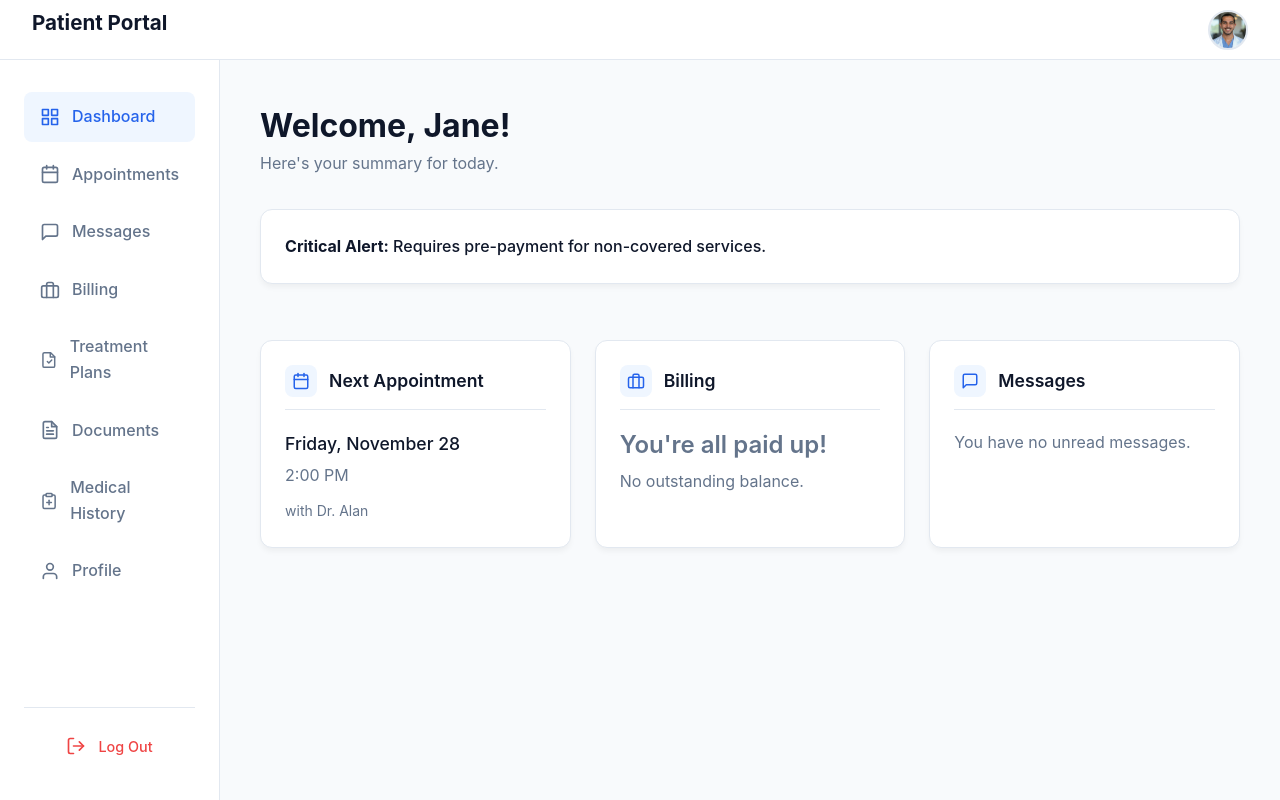
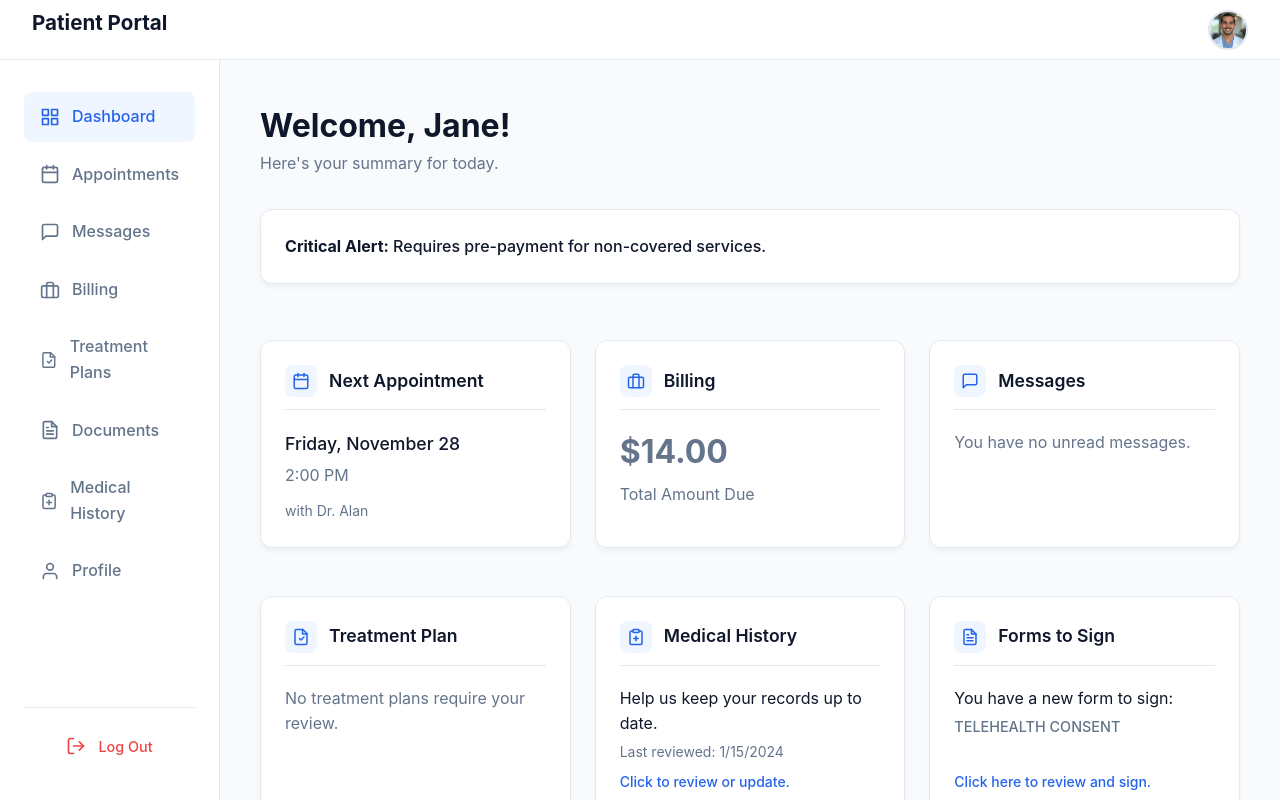
Before and after one commit to joe14all/patientportal, a React (Vite) app: page /login in a window 1280 px wide. Both pictures are taken after a click on the button "Log In". Built offline with nearby package versions, Linux system fonts and the light colour scheme.

Commit message:
feat(dashboard): add treatment plan, medical history, and consent widgets with updated styles

```diff
--- a/src/components/common/Modal.module.css
+++ b/src/components/common/Modal.module.css
@@ -88,38 +88,6 @@
   }
 }
 
-/* ... (all existing .overlay, .modalCard, .modalHeader, etc. styles) ... */
-
-.modalBody p {
-  font-size: 1rem;
-  color: var(--text-secondary);
-  margin: 0;
-}
-.modalBody p + p {
-  margin-top: 1rem;
-}
-
-.modalFooter {
-  display: flex;
-  flex-direction: column-reverse; /* Mobile-first: stack buttons */
-  gap: 0.75rem;
-  padding: 1rem 1.5rem;
-  border-top: 1px solid var(--border-color);
-  background-color: var(--bg-surface-hover);
-}
-
-/* ... (existing .modalFooter button styles) ... */
-
-/* --- 1. NEW STYLE --- */
-.modalErrorText {
-  color: var(--error-500);
-  font-weight: 500;
-  font-size: 0.875rem;
-  text-align: center;
-  margin-top: 1.5rem; /* Space it from the children */
-  margin-bottom: 0; /* Remove default p margin */
-}
-
-.modalFooter button {
-  width: auto; /* Auto-width on desktop */
-}
+/* The .modalErrorText style was here, but it's no longer used
+  by the Modal.jsx component, so it has been removed.
+*/
--- a/src/components/profile/ProfileSyncing.module.css
+++ b/src/components/profile/ProfileSyncing.module.css
@@ -32,7 +32,14 @@
 }
 
 .syncButton:hover {
-  background-color: var(--primary-light);
+  background-color: var(--bg-surface-hover);
+  color: var(--primary-50);
+}
+
+/* --- ADD THIS TO OVERRIDE THE BLUE FOCUS RING --- */
+.syncButton:focus,
+.syncButton:focus-visible {
+  outline: 4px auto var(--text-secondary); /* Use a neutral gray for the outline */
 }
 
 .syncButton .icon {
--- a/src/index.css
+++ b/src/index.css
@@ -162,7 +162,7 @@ button {
   background-color: var(--primary);
   color: var(--text-inverted);
 }
-button:hover {
+button:hover:not(:disabled) { /* --- MODIFIED --- */
   background-color: var(--primary-hover);
 }
 button:focus,
@@ -171,14 +171,21 @@ button:focus-visible {
   outline-offset: 2px;
 }
 
+/* --- ADDED THIS RULE --- */
+button:disabled,
+button[disabled] {
+  opacity: 0.5;
+  cursor: not-allowed;
+}
+
 /* Secondary/Ghost Button Style */
 button.secondary {
   background-color: var(--bg-surface);
   color: var(--primary);
   border-color: var(--primary);
 }
-button.secondary:hover {
-  background-color: var(--primary-light);
+button.secondary:hover:not(:disabled) {
+  background-color: var(--bg-surface-hover); /* CHANGED from --primary-light */
 }
 
 /* 5. GLOBAL FORM & INPUT STYLES */
--- a/src/pages/Dashboard.jsx
+++ b/src/pages/Dashboard.jsx
@@ -10,14 +10,21 @@ import {
 import {
   IconAppointments,
   IconBilling,
-  IconMessages
+  IconMessages,
+  IconTreatmentPlan, // --- ADDED ---
+  IconMedicalHistory, // --- ADDED ---
+  IconDocuments, // --- ADDED ---
 } from '../layouts/components/Icons';
+import { formatCurrency } from '../utils/formatting'; // --- ADDED ---
 import styles from './Dashboard.module.css';
+
+// --- This is our app's "current" time ---
+const MOCK_TODAY = new Date('2025-11-15T12:00:00Z');
 
 const Dashboard = () => {
   const navigate = useNavigate();
-  const { patient, alerts } = usePatientData();
-  const { appointments } = useClinicalData();
+  const { patient, alerts, consents, medicalHistory } = usePatientData();
+  const { appointments, treatmentPlans } = useClinicalData();
   const { billingInvoices } = useBillingData();
   const { messageThreads } = useEngagementData();
   const { getProviderById } = useCoreData();
@@ -31,8 +38,9 @@ const Dashboard = () => {
 
   // 2. Find next upcoming appointment
   const nextAppointment = useMemo(() => {
+    // --- FIX: Use mock today's date for consistent filtering ---
     const upcoming = [...appointments]
-      .filter(a => new Date(a.startDateTime) > new Date() && a.status === 'Confirmed')
+      .filter(a => new Date(a.startDateTime) > MOCK_TODAY && a.status === 'Confirmed')
       .sort((a, b) => new Date(a.startDateTime) - new Date(b.startDateTime));
     return upcoming[0];
   }, [appointments]);
@@ -46,10 +54,30 @@ const Dashboard = () => {
 
   // 4. Calculate total outstanding balance
   const totalDue = useMemo(() => {
+    // --- FIX: Access the .amount property of the money object ---
     return billingInvoices.reduce((total, inv) => {
-      return total + (inv.financialSummary.amountDue || 0);
+      return total + (inv.financialSummary.amountDue?.amount || 0);
     }, 0);
   }, [billingInvoices]);
+
+  // --- 5. NEW: Find a pending treatment plan ---
+  const pendingPlan = useMemo(() => {
+    return [...treatmentPlans]
+      .filter(plan => plan.status === 'Proposed')
+      .sort((a, b) => new Date(b.createdAt) - new Date(a.createdAt))[0]; // Get most recent
+  }, [treatmentPlans]);
+
+  // --- 6. NEW: Find a pending consent form ---
+  const pendingConsent = useMemo(() => {
+    return consents.find(c => c.status === 'Pending');
+  }, [consents]);
+
+  // --- 7. NEW: Get last medical history update date ---
+  const lastHistoryUpdate = useMemo(() => {
+    if (!medicalHistory || medicalHistory.length === 0) return null;
+    return medicalHistory[0].submissionDate; // Assumes first is current
+  }, [medicalHistory]);
+
 
   return (
     <div className={styles.pageWrapper}>
@@ -93,6 +121,33 @@ const Dashboard = () => {
           onClick={() => navigate(unreadThread ? `/messages/${unreadThread.id}` : '/messages')}
         >
           <MessageContent thread={unreadThread} />
+        </WidgetCard>
+
+        {/* --- NEW: Pending Treatment Plan --- */}
+        <WidgetCard
+          title="Treatment Plan"
+          icon={<IconTreatmentPlan />}
+          onClick={() => navigate('/plans')}
+        >
+          <TreatmentPlanContent plan={pendingPlan} />
+        </WidgetCard>
+
+        {/* --- NEW: Medical History --- */}
+        <WidgetCard
+          title="Medical History"
+          icon={<IconMedicalHistory />}
+          onClick={() => navigate('/history')}
+        >
+          <MedicalHistoryContent lastUpdate={lastHistoryUpdate} />
+        </WidgetCard>
+
+        {/* --- NEW: Forms to Sign --- */}
+        <WidgetCard
+          title="Forms to Sign"
+          icon={<IconDocuments />}
+          onClick={() => navigate('/documents')} // Send user to documents page
+        >
+          <PendingConsentContent consent={pendingConsent} />
         </WidgetCard>
 
       </div>
@@ -154,7 +209,10 @@ const BillingContent = ({ totalDue }) => (
   <>
     {totalDue > 0 ? (
       <>
-        <p className={styles.billingDue}>${totalDue.toFixed(2)}</p>
+        {/* --- FIX: Use formatter and pass money object --- */}
+        <p className={styles.billingDue}>
+          {formatCurrency({ amount: totalDue, currency: 'USD' })}
+        </p>
         <p className={styles.billingStatus}>Total Amount Due</p>
       </>
     ) : (
@@ -181,4 +239,42 @@ const MessageContent = ({ thread }) => (
   </>
 );
 
+// --- NEW: Content for Treatment Plan Widget ---
+const TreatmentPlanContent = ({ plan }) => {
+  if (!plan) return <p>No treatment plans require your review.</p>;
+  return (
+    <>
+      <p className={styles.planName}>{plan.planName}</p>
+      <p className={styles.planCost}>
+        Est. Patient Cost: {formatCurrency(plan.financialSummary.totalEstimatedPatientPortion)}
+      </p>
+      <p className={styles.actionText}>Click to review and accept.</p>
+    </>
+  );
+};
+
+// --- NEW: Content for Medical History Widget ---
+const MedicalHistoryContent = ({ lastUpdate }) => {
+  const lastUpdateDate = lastUpdate ? new Date(lastUpdate).toLocaleDateString() : 'N/A';
+  return (
+    <>
+      <p className={styles.historyText}>Help us keep your records up to date.</p>
+      <p className={styles.historyDate}>Last reviewed: {lastUpdateDate}</p>
+      <p className={styles.actionText}>Click to review or update.</p>
+    </>
+  );
+};
+
+// --- NEW: Content for Pending Consent Widget ---
+const PendingConsentContent = ({ consent }) => {
+  if (!consent) return <p>You have no new forms to sign.</p>;
+  return (
+    <>
+      <p className={styles.formName}>You have a new form to sign:</p>
+      <p className={styles.formType}>{consent.type.replace('_', ' ')}</p>
+      <p className={styles.actionText}>Click here to review and sign.</p>
+    </>
+  );
+};
+
 export default Dashboard;
--- a/src/pages/Dashboard.module.css
+++ b/src/pages/Dashboard.module.css
@@ -1,6 +1,5 @@
-.pageWrapper {
-  /* No styles needed, just a container */
-}
+/* .pageWrapper {
+} */
 
 .pageDescription {
   font-size: 1rem;
@@ -57,6 +56,8 @@ body.dark .alertCard strong {
   flex-direction: column;
   cursor: pointer;
   transition: transform 0.2s ease, box-shadow 0.2s ease, border-color 0.2s ease;
+  /* --- NEW: Set a min-height for consistency --- */
+  min-height: 180px;
 }
 
 .widgetCard:hover {
@@ -98,11 +99,24 @@ body.dark .alertCard strong {
 
 .widgetContent {
   flex-grow: 1;
+  /* --- NEW: Use flex to push action text to bottom --- */
+  display: flex;
+  flex-direction: column;
 }
 .widgetContent p {
   margin: 0.25rem 0 0;
   color: var(--text-secondary);
 }
+
+/* --- Action Text (pushes to bottom) --- */
+.actionText {
+  margin-top: auto !important; /* Pushes to bottom */
+  padding-top: 0.5rem; /* Space above */
+  font-weight: 500;
+  font-size: 0.875rem;
+  color: var(--primary) !important;
+}
+
 
 /* --- Appointment Widget --- */
 .apptDate {
@@ -163,3 +177,39 @@ body.dark .alertCard strong {
   overflow: hidden;
   text-overflow: ellipsis;
 }
+
+/* --- NEW: Treatment Plan Widget --- */
+.planName {
+  font-size: 1rem;
+  font-weight: 500;
+  color: var(--text-primary) !important;
+  white-space: nowrap;
+  overflow: hidden;
+  text-overflow: ellipsis;
+}
+.planCost {
+  font-size: 0.9rem;
+  color: var(--text-secondary) !important;
+}
+
+/* --- NEW: Medical History Widget --- */
+.historyText {
+  font-size: 1rem;
+  color: var(--text-primary) !important;
+}
+.historyDate {
+  font-size: 0.875rem;
+  color: var(--text-secondary) !important;
+}
+
+/* --- NEW: Forms Widget --- */
+.formName {
+  font-size: 1rem;
+  color: var(--text-primary) !important;
+}
+.formType {
+  font-size: 0.9rem;
+  font-weight: 500;
+  color: var(--text-secondary) !important;
+  text-transform: capitalize;
+}
--- a/src/pages/VisitSummary.jsx
+++ b/src/pages/VisitSummary.jsx
@@ -100,6 +100,8 @@ const VisitSummary = () => {
               ))}
             </ul>
           </div>
+
+          {/* --- THIS BLOCK IS MODIFIED --- */}
           <div className={`card ${styles.nextStepsCard}`}>
             <h2>Next Steps</h2>
             <p>{summary.nextSteps.nextVisitReason}</p>
@@ -108,7 +110,14 @@ const VisitSummary = () => {
                 Recommended Date: {new Date(summary.nextSteps.nextVisitRecommendedDate).toLocaleDateString(undefined, { timeZone: 'UTC', month: 'long', year: 'numeric' })}
               </span>
             )}
+
+            {/* --- THIS IS THE NEW LINK --- */}
+            <Link to="/appointments" className={styles.scheduleButton}>
+              Schedule Appointment
+            </Link>
           </div>
+          {/* --- END MODIFIED BLOCK --- */}
+
         </div>
       </div>
     </div>
--- a/src/pages/VisitSummary.module.css
+++ b/src/pages/VisitSummary.module.css
@@ -1,6 +1,5 @@
-.pageWrapper {
-  /* No styles needed */
-}
+/* .pageWrapper {
+} */
 
 .pageHeader {
   margin-bottom: 2rem;
@@ -123,3 +122,25 @@
   margin-top: 0.25rem;
   display: block;
 }
+
+/* --- ADD THIS NEW STYLE --- */
+.scheduleButton {
+  /* Use styles from a secondary button */
+  display: inline-flex;
+  background-color: var(--bg-surface);
+  color: var(--primary);
+  border: 1px solid var(--primary);
+  padding: 0.5rem 1rem;
+  font-size: 0.9rem;
+  font-weight: 500;
+  border-radius: 0.5rem;
+  text-decoration: none;
+  margin-top: 1rem;
+  width: fit-content; /* Make button only as wide as its content */
+}
+
+.scheduleButton:hover {
+  background-color: var(--bg-surface-hover);
+  text-decoration: none;
+}
+/* --- END NEW STYLE --- */
```
Also changed, not shown: src/components/billing/AddInsuranceForm.jsx (+38 -18 lines).
